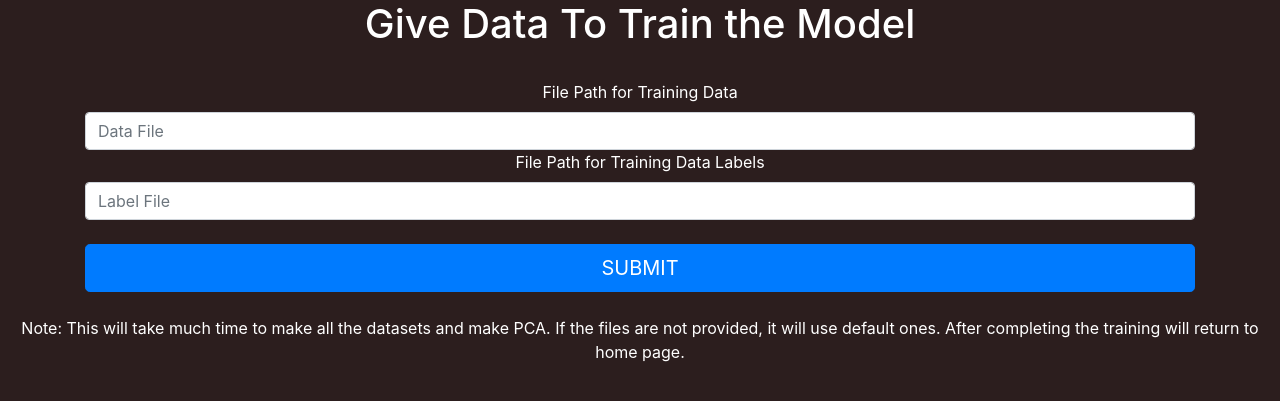
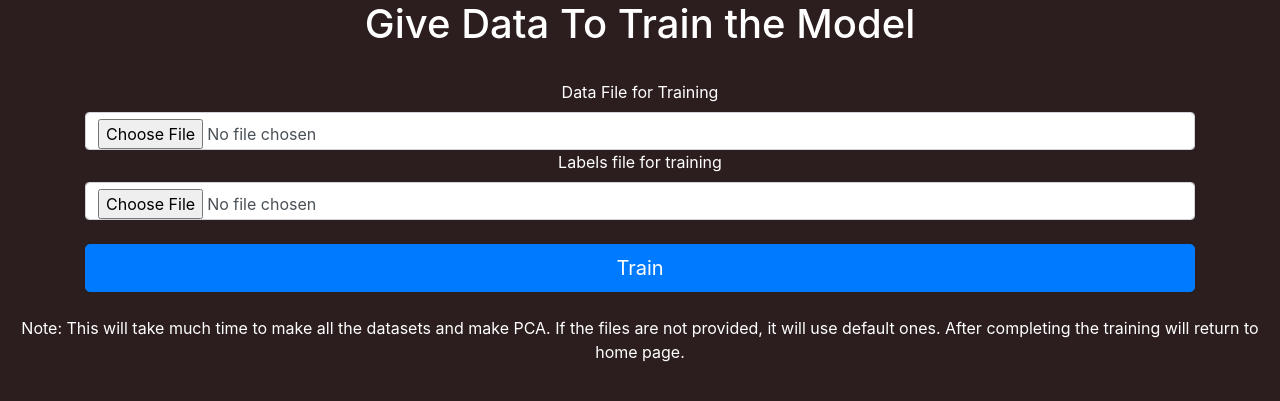
Before and after one commit to punits152/drug_activity_prediction, a Flask app: page /training in a window 1280 px wide. Shown: the part 56-457 px from the top of the page. Run offline with Flask 2, Linux system fonts and the light colour scheme; some libraries are stand-ins or nearby versions.

Commit message:
File uploading functionality add to Training Form

```diff
--- a/app_package/forms.py
+++ b/app_package/forms.py
@@ -1,13 +1,19 @@
 from flask_wtf import FlaskForm
-from wtforms import StringField, SubmitField
+from wtforms import StringField, SubmitField, FileField
 from wtforms.validators import Email, DataRequired
+from flask_wtf.file import FileAllowed
 
-class TrainingForm(FlaskForm):
-    data_file_path = StringField(label="File Path for Training Data")
-    data_labels_path = StringField(label="File Path for Training Data Labels")
-    submit = SubmitField(label="SUBMIT")
+#class TrainingForm(FlaskForm):
+    #data_file_path = StringField(label="File Path for Training Data")
+    #data_labels_path = StringField(label="File Path for Training Data Labels")
+    #submit = SubmitField(label="SUBMIT")
 
 class PredictionForm(FlaskForm):
     data_file_path = StringField(label="File Path for Prediction Data")
     data_labels_path = StringField(label="File Path for Prediction Data Labels")
     submit = SubmitField(label="SUBMIT")
+
+class TrainingForm(FlaskForm):
+    data_file = FileField('Data File for Training', validators=[FileAllowed(["txt","data","label"])])
+    data_labels = FileField('Labels file for training', validators=[FileAllowed(["txt","data","label"])])
+    submit = SubmitField(label="Train")
--- a/app_package/routes.py
+++ b/app_package/routes.py
@@ -1,3 +1,4 @@
+from scipy.sparse import data
 from functionality.data_ingestion import Data_Getter
 from flask.helpers import make_response, url_for
 from flask.wrappers import Response
@@ -5,7 +6,7 @@ from werkzeug.utils import redirect
 from app_package.forms import TrainingForm, PredictionForm
 from flask.templating import render_template
 from app_package import app
-from flask import render_template
+from flask import render_template,request
 import pickle
 import pandas as pd
 from functionality.models import *
@@ -28,22 +29,32 @@ def home_page():
 
 @app.route("/training",methods=["GET","POST"])
 def training_page():
-    form = TrainingForm()
+    form = TrainingForm(request.form)
     log_path = "log_files/train_log.txt"
 
     if form.validate_on_submit():
 
         # To get to training even if no file is given
-        if (len(form.data_file_path.data)==0) and (len(form.data_labels_path.data)==0):
+        if (form.data_file.data==None) and (form.data_labels.data==None):
             data_path = "data/dorothea_train.data"
             label_path = "data/dorothea_train.labels"
+            # Lets create the files ourselves
+            data_file = open(data_path,"r")
+            label_file = open(label_path,"r")
         else:
-            data_path = form.data_file_path.data
-            label_path = form.data_labels_path.data
+            data_file = form.data_file.data
+            label_file = form.data_labels.data
+            data_file.save("uploaded_files/data_file.txt")
+            label_file.save("uploaded_files/label_file.txt")
+
+            data_file = open("uploaded_files/data_file.txt","r")
+            label_file = open("uploaded_files/label_file.txt","r")
 
         # Lets create the data frames
-        data_maker = Data_Maker(data_path,label_path,log_path)
+        data_maker = Data_Maker(data_file,label_file,log_path)
         train_df,train_labels,test_df,test_labels = data_maker.make_data()
+
+        # Here will be code for model making
 
         return redirect(url_for("home_page"))
 
--- a/app_package/templates/train_page.html
+++ b/app_package/templates/train_page.html
@@ -8,17 +8,17 @@ Training Page
 {% block content %}
 <body class="text-center">
     <div class="container">
-        <form method="POST" class="form-register" style="color:white">
+        <form method="POST" class="form-register" style="color:white" enctype="multipart/form-data">
         {{ form.hidden_tag() }}
         <h1>
             Give Data To Train the Model
         </h1>
         <br>
-        {{ form.data_file_path.label() }}
-        {{ form.data_file_path(class="form-control",placeholder="Data File") }}
+        {{ form.data_file.label() }}
+        {{ form.data_file(class="form-control",placeholder="Data File") }}
 
-        {{ form.data_labels_path.label() }}
-        {{ form.data_labels_path(class="form-control",placeholder="Label File") }}
+        {{ form.data_labels.label() }}
+        {{ form.data_labels(class="form-control",placeholder="Label File") }}
 
         <br>
         {{ form.submit(class="btn btn-lg btn-block btn-primary") }}
```
Also changed, not shown: functionality/data_maker.py (+6 -7 lines), log_files/train_log.txt (+7 -13 lines), 1 other file.
